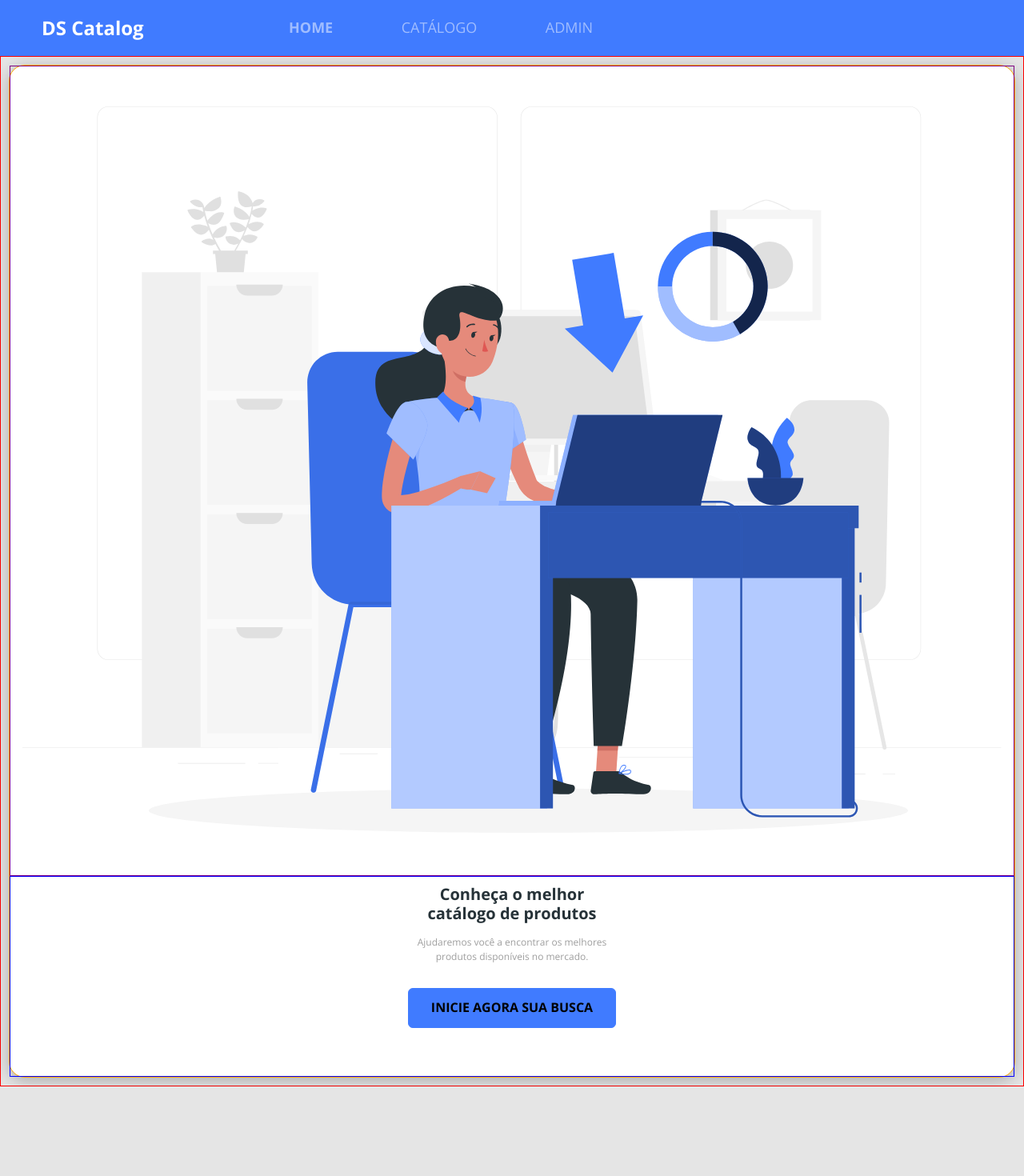
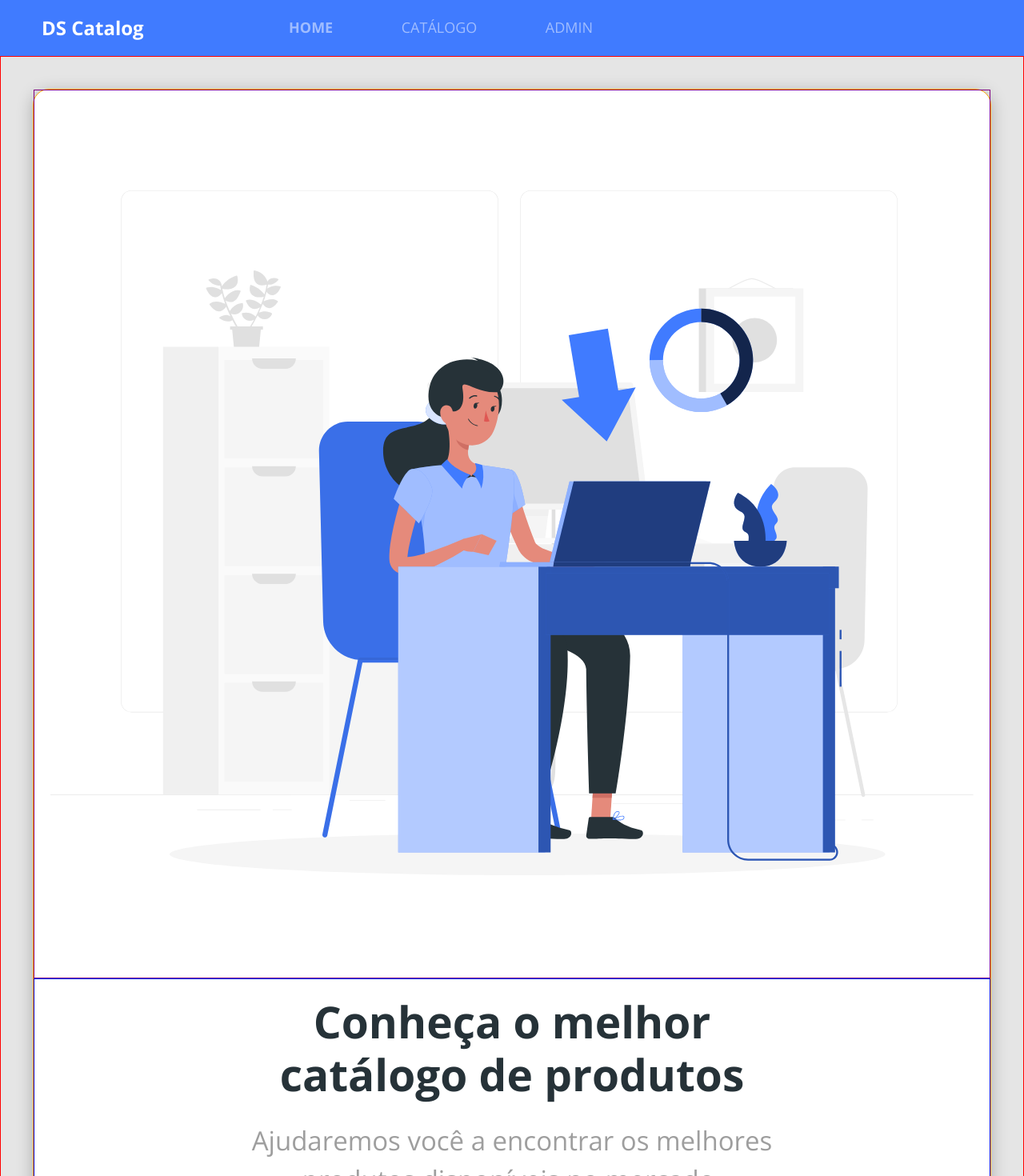
Before and after one commit to Pedro-lms/ds-catalog-front, a React (Create React App) app: page / in a window 1280 px wide. Shown: the top 1470 px of the page at 80% size. Before the commit the page ends 1358 px from the top, so only its background shows below. Built offline with nearby package versions, Linux system fonts and the light colour scheme.

Commit message:
feat:
bootstrap brakepoints till 1200 px

```diff
--- a/src/components/ButtonIcon/styles.css
+++ b/src/components/ButtonIcon/styles.css
@@ -1,4 +1,4 @@
 .btn-icon{
-    width: 260px;
+    width: auto;
     height: 50px;
 }
--- a/src/pages/Home/styles.css
+++ b/src/pages/Home/styles.css
@@ -1,19 +1,19 @@
-.home-container{
+.home-container {
   padding: 10px;
   font-size: 20px;
   text-align: center;
   border: 1px solid red;
 }
 
-.home-card{
+.home-card {
   display: flex;
   flex-direction: column-reverse;
   background-color: #fff;
-    box-shadow: 0px 4px 20px rgba(0,0,0,0.25);
+  box-shadow: 0px 4px 20px rgba(0, 0, 0, 0.25);
   border-radius: 20px;
   border: 1px solid orange;
 }
-.home-content-container{
+.home-content-container {
   display: flex;
   flex-direction: column;
   align-items: center;
@@ -21,25 +21,80 @@
   border: 1px solid blue;
 }
 
-.home-content-container h1{
+.home-content-container h1 {
   width: 260px;
   font-size: 1em;
   margin-bottom: 15px;
 }
 
-.home-content-container p{
+.home-content-container p {
   color: #9e9e9e;
   width: 260px;
   margin-bottom: 30px;
   font-size: 0.6em;
 }
+.home-content-container button {
+    align-items:center;
+    width: 206px;
+  }
 
-.home-image-container{
+.home-image-container {
   padding: 50px 15px;
   border: 1px solid purple;
 }
 
-.home-image-container svg{
+.home-image-container svg {
   width: 100%;
   height: auto;
 }
+
+@media (min-width: 576px) {
+  .home-image-container {
+    padding: 125px 25px;
+    font-size: 40px;
+  }
+  .home-image-container h1{
+    padding: 125px 25px;
+    font-size: 30px;
+  }
+  .home-content-container p {
+    width: 506px;
+    margin-bottom: 20px;
+  }
+  .home-content-container button{
+    width: 506px;
+  }
+}
+
+@media (min-width:768px) {
+  .home-image-container{
+    padding: 100px 15px;
+  }
+  .home-content-container{
+    padding: 20px 20px 100px 20px;
+  }
+}
+
+@media (min-width:992px) {
+  .home-container{
+    font-size: 55px;
+    padding: 40px;
+  }
+  .home-image-container{
+    padding: 125px 20px;
+  }
+
+  .home-content-container{
+    padding: 20px 20px 150px 20px;
+  }
+
+  .home-content-container h1{
+    width: 700px;
+    margin-bottom: 25px;
+  }
+
+  .home-content-container p{
+    width: 700px;
+    margin-bottom: 50px;
+  }
+}
```
Lines whose indentation alone changed are shown as unchanged.
